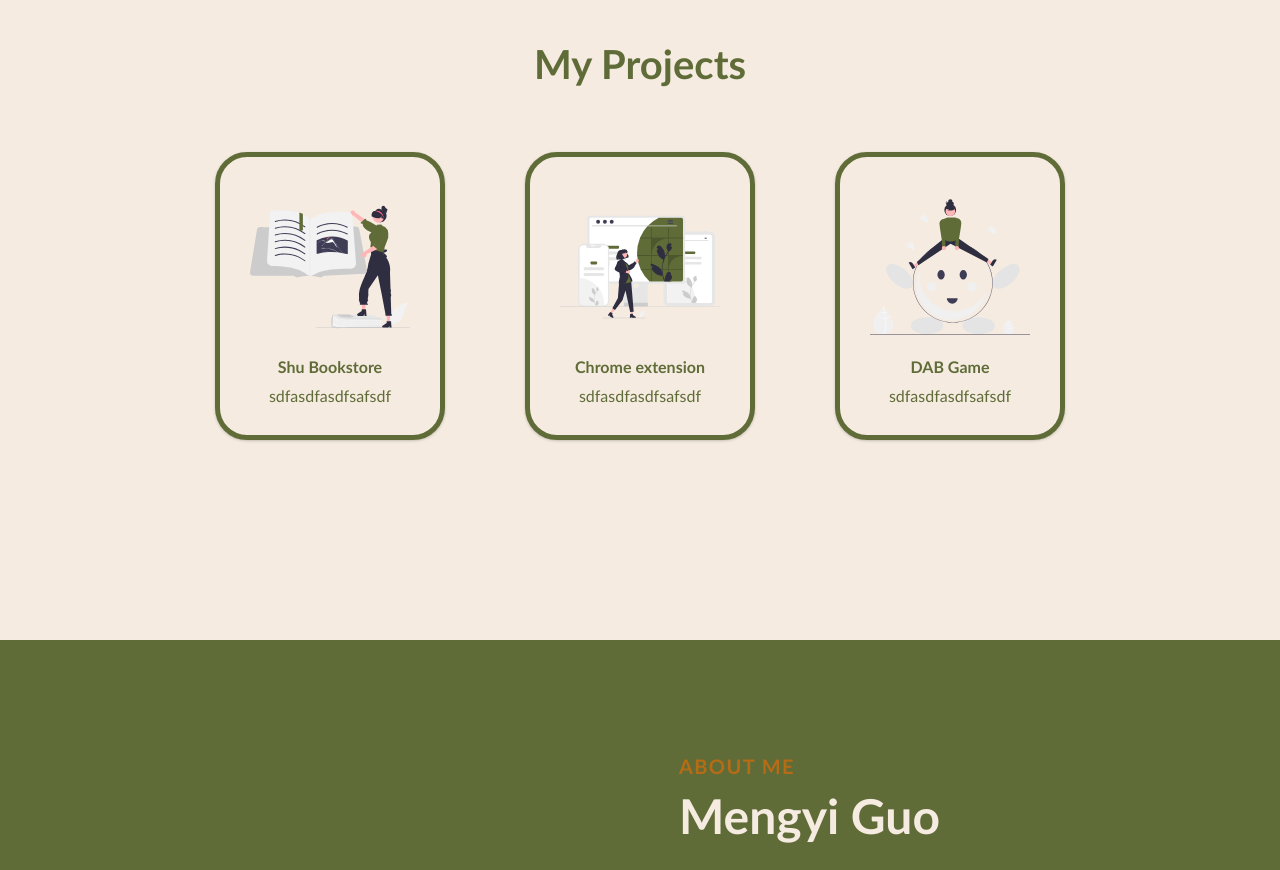
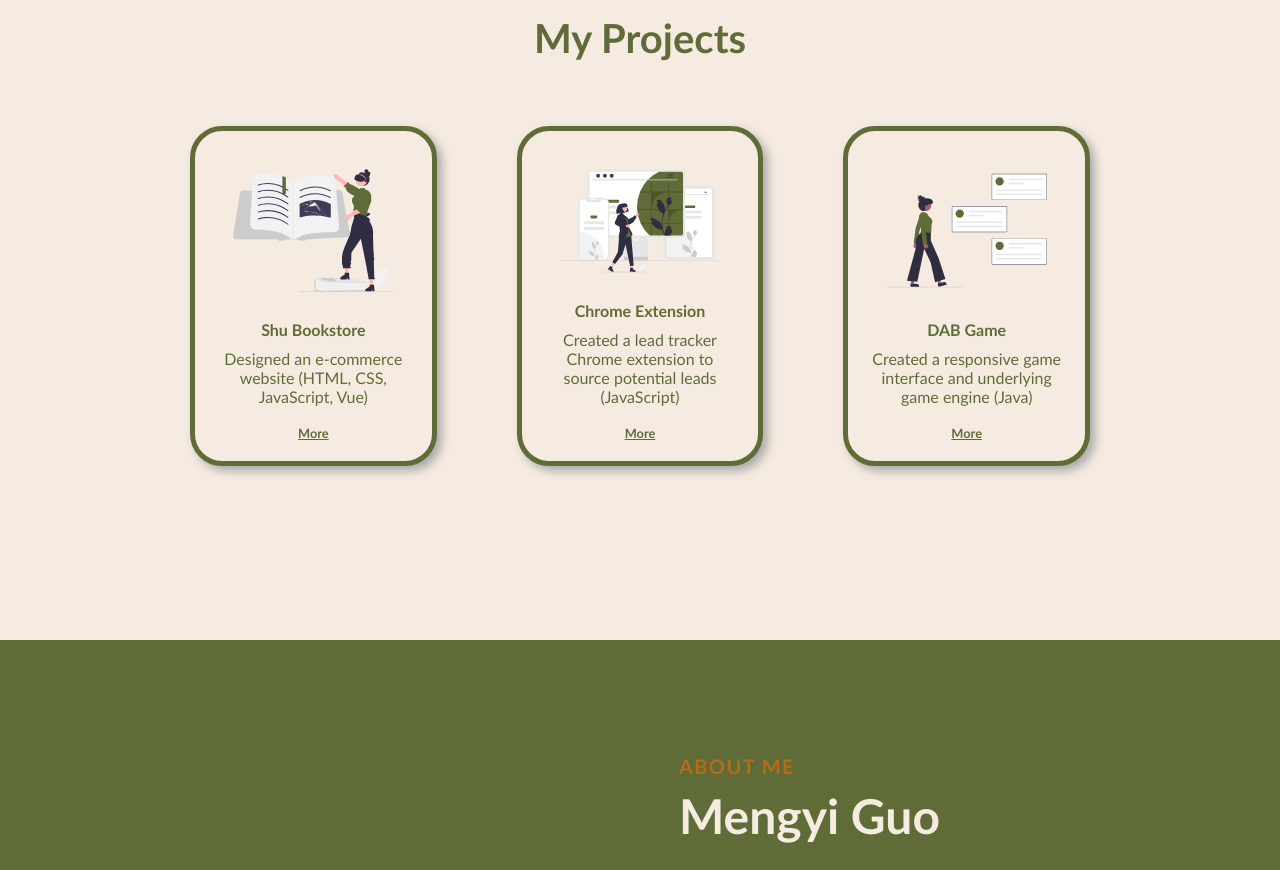
Before and after one commit to MengyiG/react-deploy, a React (Create React App) app: page / in a window 1280 px wide. Shown: the part 2680-3550 px from the top of the page. Built offline with nearby package versions, Linux system fonts and the light colour scheme; a web font is replaced by a local one.

Commit message:
3 main projects card

```diff
--- a/src/components/Projects/ProjectsElements.js
+++ b/src/components/Projects/ProjectsElements.js
@@ -45,12 +45,12 @@ export const ProjectsCard = styled.div`
   border: var(--primary-color) solid 5px;
   border-radius: 2rem;
   max-height: 340px;
-  padding: 30px;
-  box-shadow: 0 1px 3px rgba(0, 0, 0, 0.2);
+  padding: 20px;
+  box-shadow: 5px 5px 10px #aaaaaa;
   transition: all 0.2s ease-in-out;
 
   &:hover {
-    transform: scale(1.3);
+    transform: scale(1.25);
     transition: all 0.2s ease-in-out;
     cursor: pointer;
   }
@@ -83,3 +83,11 @@ export const ProjectsP = styled.p`
   text-align: center;
   color: var(--primary-color);
 `;
+
+export const ProjectsNote = styled.p`
+  font-size: 0.8rem;
+  text-align: center;
+  text-decoration: underline;
+  color: var(--primary-color);
+  font-weight: bold;
+`;
--- a/src/components/Projects/index.js
+++ b/src/components/Projects/index.js
@@ -10,6 +10,7 @@ import {
   ProjectsH1,
   ProjectsH2,
   ProjectsP,
+  ProjectsNote,
 } from "./ProjectsElements";
 
 const Projects = () => {
@@ -20,19 +21,33 @@ const Projects = () => {
         <ProjectsCard>
           <ProjectsIcon src={Icon1} />
           <ProjectsH2>Shu Bookstore</ProjectsH2>
-          <ProjectsP>sdfasdfasdfsafsdf</ProjectsP>
+          <ProjectsP>
+            Designed an e-commerce website (HTML, CSS, JavaScript, Vue)
+          </ProjectsP>
+          <br />
+          <ProjectsNote>More</ProjectsNote>
         </ProjectsCard>
 
         <ProjectsCard>
           <ProjectsIcon src={Icon2} />
-          <ProjectsH2>Chrome extension</ProjectsH2>
-          <ProjectsP>sdfasdfasdfsafsdf</ProjectsP>
+          <ProjectsH2>Chrome Extension</ProjectsH2>
+          <ProjectsP>
+            Created a lead tracker Chrome extension to source potential leads
+            (JavaScript)
+          </ProjectsP>
+          <br />
+          <ProjectsNote>More</ProjectsNote>
         </ProjectsCard>
 
         <ProjectsCard>
           <ProjectsIcon src={Icon3} />
           <ProjectsH2>DAB Game</ProjectsH2>
-          <ProjectsP>sdfasdfasdfsafsdf</ProjectsP>
+          <ProjectsP>
+            Created a responsive game interface and underlying game engine
+            (Java)
+          </ProjectsP>
+          <br />
+          <ProjectsNote>More</ProjectsNote>
         </ProjectsCard>
       </ProjectsWrapper>
     </ProjectsContainer>
```
Also changed, not shown: src/images/p3.svg.
